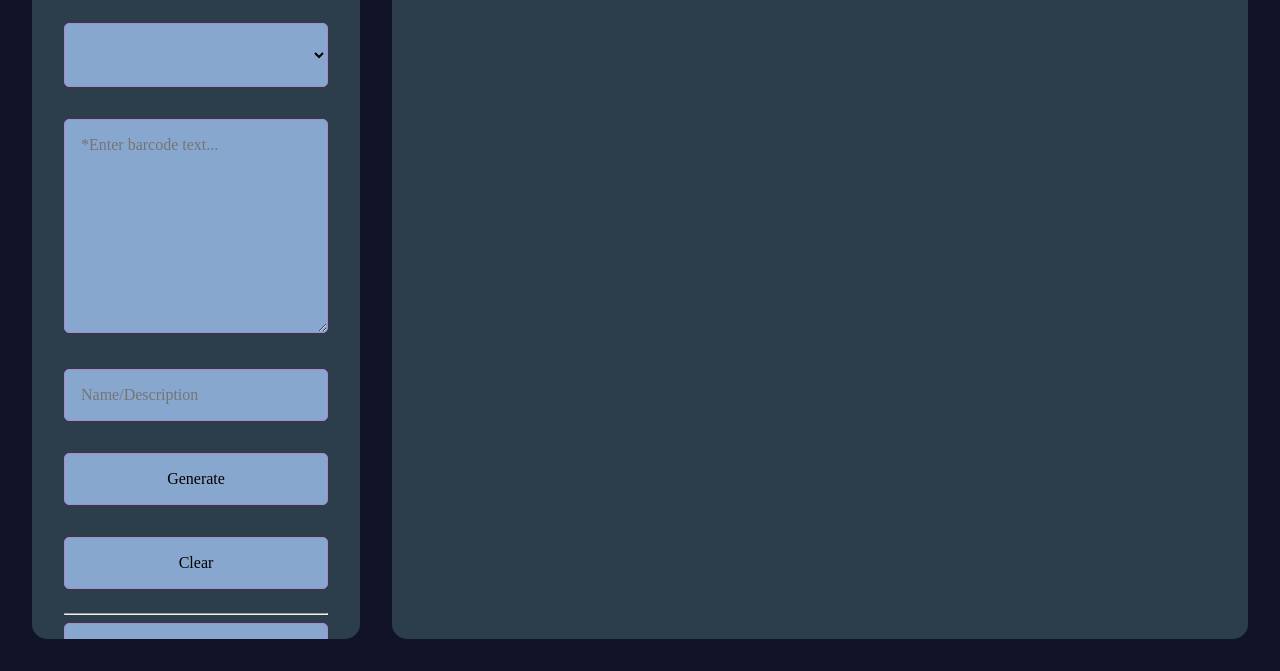
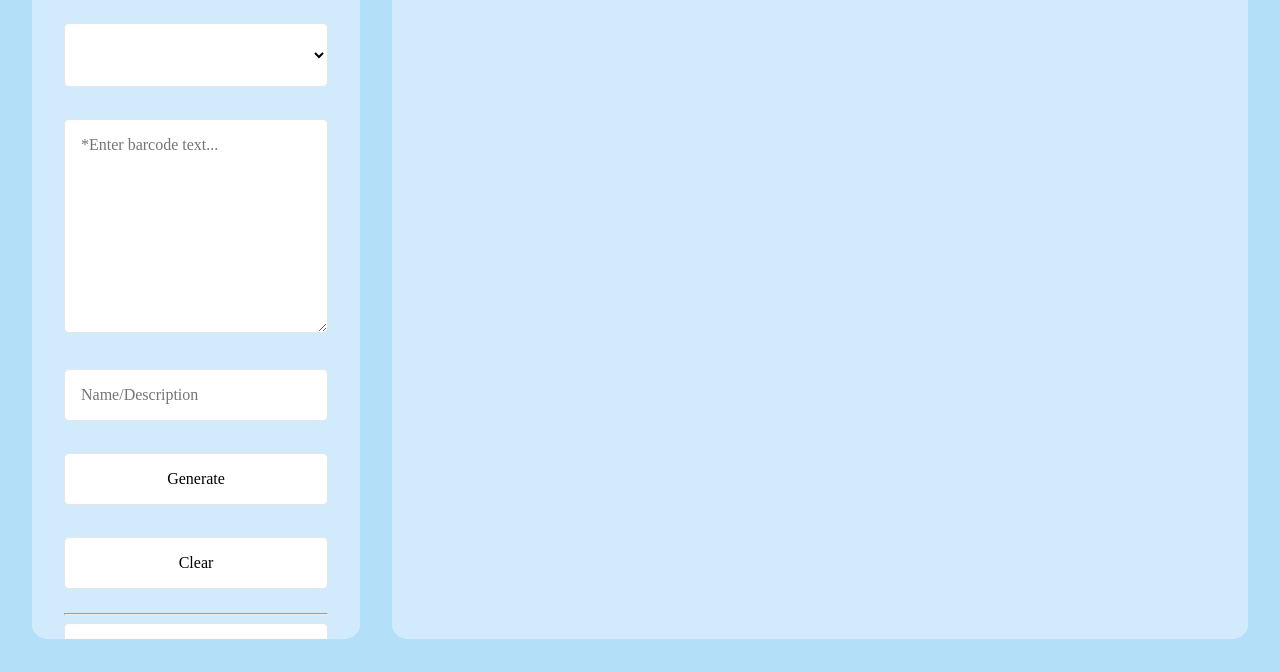
Before and after one commit to cvanloo/barcode.vanloo.ch, a plain HTML site: page web/public/index.html in a window 1280 px wide. Shown: the part 137-808 px from the top of the page. Drawn offline with Linux system fonts and the dark colour scheme; no server answers.

Commit message:
remove dark theme because it sucks (and the light theme is good enough)

```diff
--- a/web/public/styles.css
+++ b/web/public/styles.css
@@ -52,23 +52,6 @@
     --form-border-color: #E5E5E5;
 
     --barcode-border-color: black;
-}
-
-@media (prefers-color-scheme: dark) {
-    :root {
-        --fg-color: #FCF9FB;
-        --bg-color: #111328;
-        --bg-image: url("");
-
-        --panel-bg-color: #2c3e4c;
-        --bc-bg-color: #FAF2FC;
-        --bc-fg-color: black;
-        --bc-button-bg-color: #FFF;
-        --form-bg-color: #88a7ce;
-        --form-border-color: #ae88ce;
-
-        --barcode-border-color: black;
-    }
 }
 
 html,
@@ -137,6 +120,7 @@ input[type="text"] {
 
     display: flex;
     flex-flow: wrap;
+    align-content: flex-start;
 
     height: 85vh;
     overflow: scroll;
```
